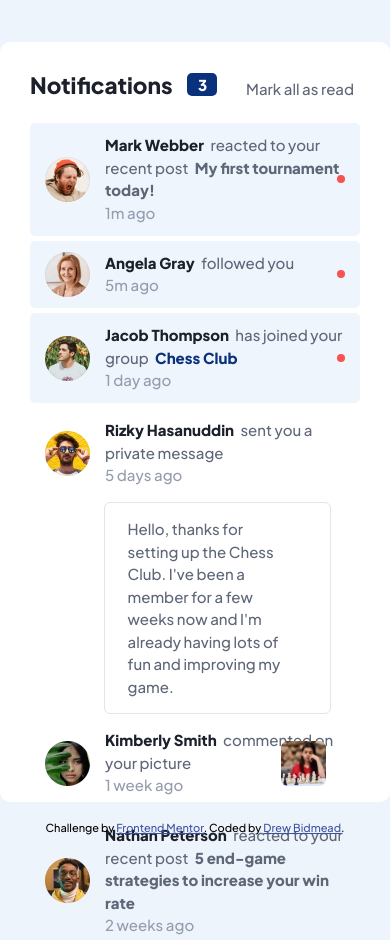
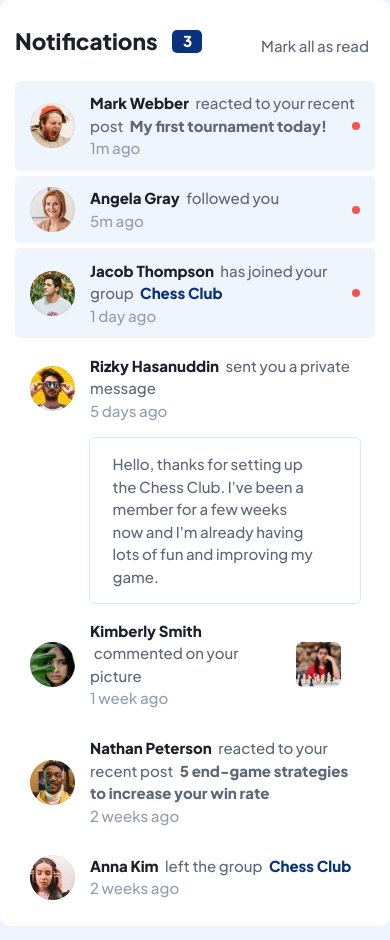
Before and after one commit to dbidmead/notifications, a plain HTML site: page index.html in a window 390 px wide. Shown: the top 940 px of the page. Drawn offline with Linux system fonts and the light colour scheme.

Commit message:
Mobile support added and README updated

```diff
--- a/style.css
+++ b/style.css
@@ -200,3 +200,33 @@ a.group {
     color: hsl(228, 45%, 44%);
     font-size: inherit;
 }
+
+@media (max-width: 500px) {
+    body {
+        height: auto;
+    }
+
+    .header {
+        margin-top: 1rem;
+        margin-bottom: 1.5rem;
+    }
+
+    .container {
+        width: 100vw;
+        height: auto;
+        padding: 15px;
+    }
+
+    .photo {
+        position: static;
+        margin-right: 1.25rem;
+    }
+
+    .message {
+        margin-right: 1rem;
+    }
+
+    .attribution {
+        display: none;
+    }
+}
```
Also changed, not shown: 2 other files.
